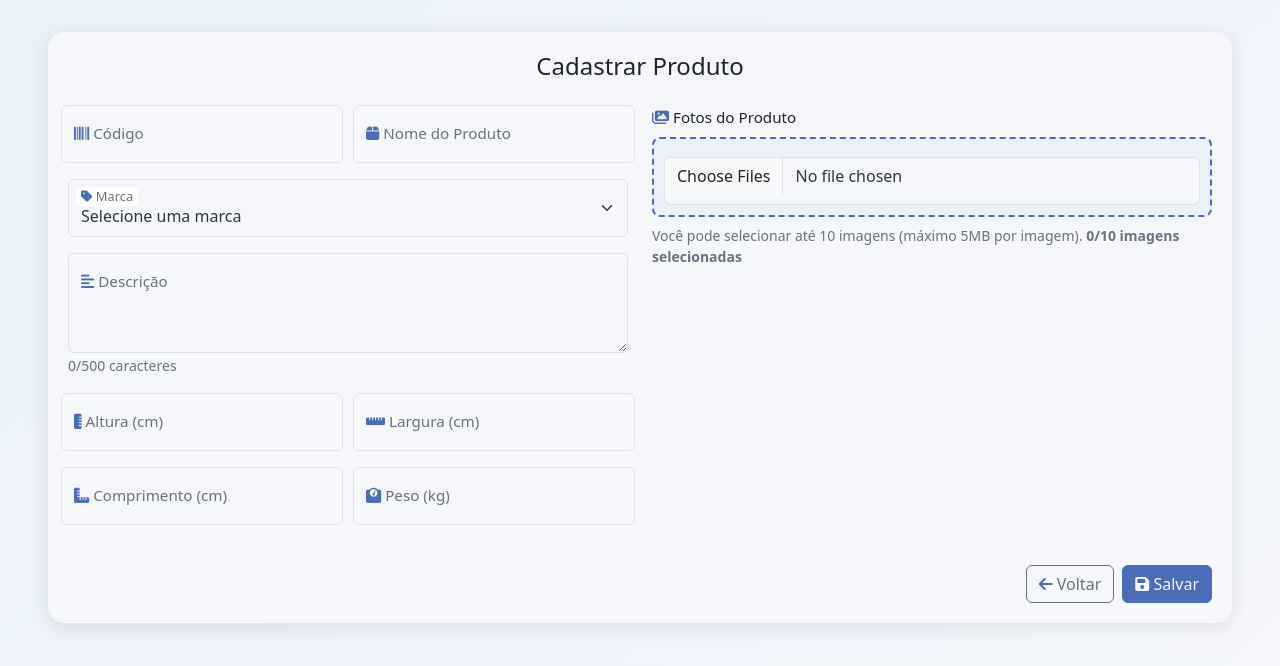
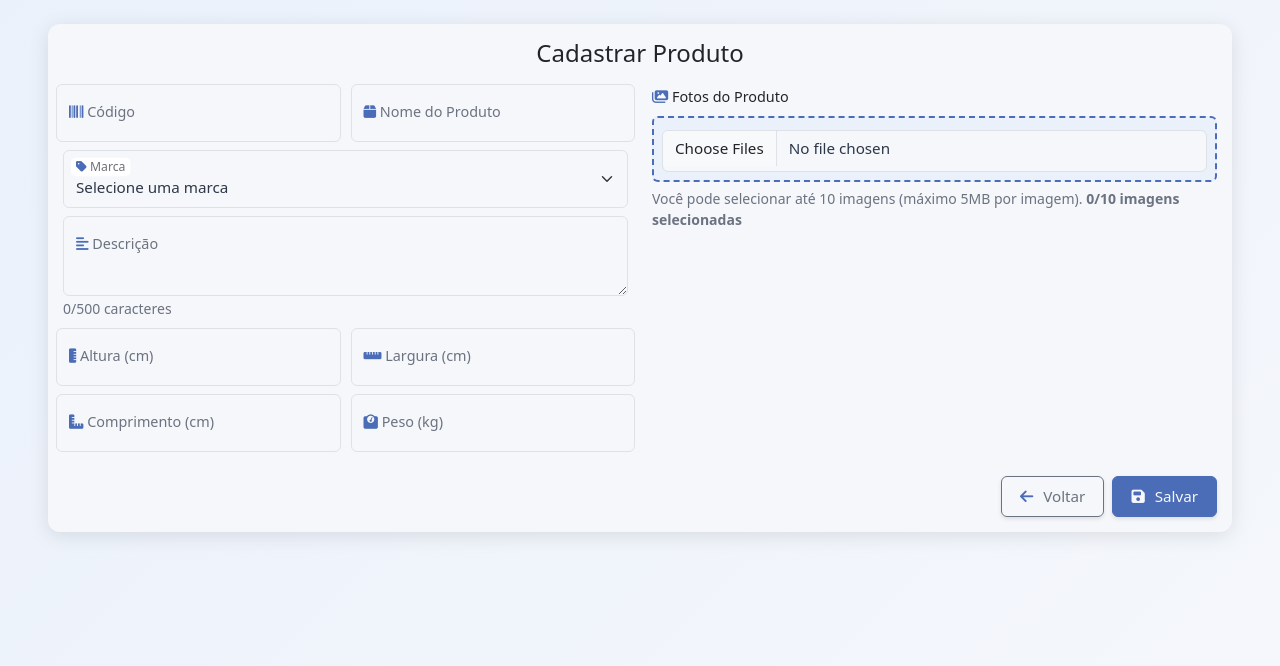
Before and after one commit to derikincode/camb-gestao-de-produtos, a Flask app: page /cadastrar in a window 1280 px wide. Shown: the part 62-728 px from the top of the page. Run offline with Flask 3, Linux system fonts and the light colour scheme; some libraries are stand-ins or nearby versions.

Commit message:
Update form.html, index.html, form.css, form.index, index.html, index.form

```diff
--- a/main.py
+++ b/main.py
@@ -55,7 +55,7 @@ def init_db():
                 cursor.execute('ALTER TABLE produtos ADD COLUMN marca TEXT')
             conn.commit()
     except sqlite3.Error as e:
-        logger.error(f"Erro ao inicializar o banco de dados: {e}")
+        logger.error(f"Erro ao inicializar oijf banco de dados: {e}")
         raise
 
 # Verifica extensões permitidas
@@ -227,6 +227,7 @@ def cadastrar():
 def editar(id):
     try:
         with sqlite3.connect('database.db') as conn:
+            conn.row_factory = sqlite3.Row  # Garante que as linhas sejam retornadas como dicionários
             cursor = conn.cursor()
 
             if request.method == 'POST':
@@ -304,7 +305,11 @@ def editar(id):
             cursor.execute("SELECT id, caminho FROM imagens WHERE produto_id=?", (id,))
             imagens = cursor.fetchall()
 
-        return render_template('form.html', produto=produto, imagens=imagens)
+            # Log para depuração
+            logger.info(f"Produto encontrado: {dict(produto)}")
+            logger.info(f"Imagens encontradas: {imagens}")
+
+        return render_template('form.html', produto=dict(produto), imagens=imagens)
     except sqlite3.Error as e:
         logger.error(f"Erro ao editar produto: {e}")
         flash("Erro ao carregar produto.", "danger")
--- a/static/form.css
+++ b/static/form.css
@@ -7,10 +7,10 @@ body {
 /* Contêiner do formulário */
 .form-container {
   max-width: 1200px;
-  margin: 2rem auto;
+  margin: 1.5rem auto;
   background: #F5F7FB;
-  border-radius: 16px;
-  padding: 20px;
+  border-radius: 12px;
+  padding: 15px;
   box-shadow: 0 4px 20px rgba(0, 0, 0, 0.1);
 }
 
@@ -75,22 +75,22 @@ body {
 
 .form-control,
 .form-select {
-  min-height: 48px;
-  font-size: 1rem;
+  min-height: 42px;
+  font-size: 0.95rem;
   background-color: #F5F7FB;
   color: #2D3748;
 }
 
 .form-floating > .form-control,
 .form-floating > .form-select {
-  height: calc(3.5rem + 2px);
+  height: calc(3rem + 2px);
 }
 
 label {
-  font-size: 0.95rem;
+  font-size: 0.9rem;
 }
 
-.row > .mb-3 {
+.row > .mb-2 {
   padding-left: 5px;
   padding-right: 5px;
 }
@@ -105,7 +105,7 @@ label {
 .photo-header {
   background: #F5F7FB;
   z-index: 10;
-  padding-bottom: 10px;
+  padding-bottom: 8px;
 }
 
 #preview-container,
@@ -113,10 +113,10 @@ label {
   flex-grow: 1;
   display: flex;
   flex-wrap: wrap;
-  gap: 8px;
-  padding-bottom: 10px;
-  margin-top: 10px;
-  max-height: 300px; /* Limita a altura para evitar expansão excessiva */
+  gap: 6px;
+  padding-bottom: 8px;
+  margin-top: 8px;
+  max-height: 250px; /* Reduzido para compactar a área */
   overflow: hidden; /* Remove o scrollbar */
 }
 
@@ -179,8 +179,8 @@ label {
 /* Estilo para drag-and-drop */
 .drop-zone {
   border: 2px dashed #4B6CB7;
-  border-radius: 8px;
-  padding: 10px;
+  border-radius: 6px;
+  padding: 8px;
   background-color: #EAF1FB;
   position: relative;
   transition: all 0.2s ease;
@@ -206,7 +206,7 @@ label {
 /* Estilo para contador de imagens */
 .image-count {
   display: block;
-  margin-top: 8px;
+  margin-top: 6px;
 }
 
 .image-count #fileCount {
@@ -222,26 +222,57 @@ button.btn-primary i.fa-solid {
   color: #F5F7FB;
 }
 
-/* Botões */
-.btn-primary {
+/* Estilos aprimorados para botões */
+.btn-custom {
+  padding: 8px 18px;
+  font-size: 0.95rem;
+  font-weight: 500;
+  border-radius: 6px;
+  transition: all 0.2s ease;
+  display: inline-flex;
+  align-items: center;
+  gap: 6px;
+  box-shadow: 0 2px 4px rgba(0, 0, 0, 0.1);
+}
+
+.btn-primary.btn-custom {
   background-color: #4B6CB7;
   border-color: #4B6CB7;
   color: #F5F7FB;
 }
 
-.btn-primary:hover {
+.btn-primary.btn-custom:hover {
   background-color: #3B5A9A;
   border-color: #3B5A9A;
+  transform: translateY(-2px);
+  box-shadow: 0 4px 8px rgba(0, 0, 0, 0.2);
 }
 
-.btn-outline-secondary {
+.btn-primary.btn-custom:active {
+  transform: translateY(0);
+  box-shadow: 0 2px 4px rgba(0, 0, 0, 0.1);
+}
+
+.btn-primary.btn-loading {
+  opacity: 0.8;
+  cursor: not-allowed;
+}
+
+.btn-outline-secondary.btn-custom {
   border-color: #6B7280;
   color: #6B7280;
 }
 
-.btn-outline-secondary:hover {
+.btn-outline-secondary.btn-custom:hover {
   background-color: #6B7280;
   color: #F5F7FB;
+  transform: translateY(-2px);
+  box-shadow: 0 4px 8px rgba(0, 0, 0, 0.2);
+}
+
+.btn-outline-secondary.btn-custom:active {
+  transform: translateY(0);
+  box-shadow: 0 2px 4px rgba(0, 0, 0, 0.1);
 }
 
 /* Melhorar contraste do texto muted */
--- a/templates/form.html
+++ b/templates/form.html
@@ -4,7 +4,7 @@
     <meta charset="UTF-8" />
     <title>{{ 'Editar' if produto else 'Cadastrar' }} Produto - CAMB</title>
     <link href="https://cdn.jsdelivr.net/npm/bootstrap@5.3.2/dist/css/bootstrap.min.css" rel="stylesheet" />
-    <link href="https://cdnjs.cloudflare.com/ajax/libs/font-awesome/6.5.0/css/all.min.css" rel="stylesheet" />
+    <link href="https://cdnjs.cloudflare.com/ajax/libs/font-awesome/6.5.0/css/all.min.css"Discount rel="stylesheet" />
     <link rel="stylesheet" href="{{ url_for('static', filename='form.css') }}" />
   </head>
   <body>
@@ -19,7 +19,7 @@
 
     <div class="container-fluid px-3 px-md-5">
       <div class="form-container">
-        <h4 class="text-center mb-4">{{ 'Editar' if produto else 'Cadastrar' }} Produto</h4>
+        <h4 class="text-center mb-3">{{ 'Editar' if produto else 'Cadastrar' }} Produto</h4>
 
         <form method="POST" enctype="multipart/form-data" novalidate id="produtoForm">
           <input type="hidden" name="csrf_token" value="{{ csrf_token() }}" />
@@ -27,14 +27,14 @@
             <!-- Coluna esquerda: Campos do formulário -->
             <div class="col-lg-6">
               <div class="row">
-                <div class="col-md-6 mb-3">
+                <div class="col-md-6 mb-2">
                   <div class="form-floating">
                     <input type="text" class="form-control" id="codigo" name="codigo" value="{{ produto['codigo'] if produto else '' }}" placeholder="Código do Produto" required aria-describedby="codigoFeedback" />
                     <label for="codigo"><i class="fa-solid fa-barcode"></i> Código</label>
                     <div id="codigoFeedback" class="invalid-feedback">Por favor, informe o código do produto.</div>
                   </div>
                 </div>
-                <div class="col-md-6 mb-3">
+                <div class="col-md-6 mb-2">
                   <div class="form-floating">
                     <input type="text" class="form-control" id="nome" name="nome" value="{{ produto['nome'] if produto else '' }}" placeholder="Nome do Produto" required aria-describedby="nomeFeedback" />
                     <label for="nome"><i class="fa-solid fa-box"></i> Nome do Produto</label>
@@ -42,7 +42,7 @@
                   </div>
                 </div>
               </div>
-              <div class="mb-3">
+              <div class="mb-2">
                 <div class="form-floating">
                   <select class="form-select" id="marca" name="marca" required aria-describedby="marcaFeedback">
                     <option value="" {% if not produto %}selected{% endif %}>Selecione uma marca</option>
@@ -56,37 +56,37 @@
                   <div id="marcaFeedback" class="invalid-feedback">Por favor, selecione uma marca.</div>
                 </div>
               </div>
-              <div class="mb-3">
+              <div class="mb-2">
                 <div class="form-floating">
-                  <textarea class="form-control" id="descricao" name="descricao" style="height: 100px" placeholder="Descrição do Produto" required aria-describedby="descFeedback descCount">{{ produto['descricao'] if produto else '' }}</textarea>
+                  <textarea class="form-control" id="descricao" name="descricao" style="height: 80px" placeholder="Descrição do Produto" required aria-describedby="descFeedback descCount">{{ produto['descricao'] if produto else '' }}</textarea>
                   <label for="descricao"><i class="fa-solid fa-align-left"></i> Descrição</label>
                   <div id="descFeedback" class="invalid-feedback">Por favor, informe a descrição do produto.</div>
                   <small id="descCount" class="text-muted">0/500 caracteres</small>
                 </div>
               </div>
               <div class="row">
-                <div class="col-md-6 col-6 mb-3">
+                <div class="col-md-6 col-6 mb-2">
                   <div class="form-floating">
                     <input type="number" step="0.01" class="form-control" id="altura" name="altura" value="{{ produto['altura'] if produto else '' }}" placeholder="Altura" aria-describedby="alturaFeedback" />
                     <label for="altura"><i class="fa-solid fa-ruler-vertical"></i> Altura (cm)</label>
                     <div id="alturaFeedback" class="invalid-feedback">Por favor, informe uma altura válida.</div>
                   </div>
                 </div>
-                <div class="col-md-6 col-6 mb-3">
+                <div class="col-md-6 col-6 mb-2">
                   <div class="form-floating">
                     <input type="number" step="0.01" class="form-control" id="largura" name="largura" value="{{ produto['largura'] if produto else '' }}" placeholder="Largura" aria-describedby="larguraFeedback" />
                     <label for="largura"><i class="fa-solid fa-ruler-horizontal"></i> Largura (cm)</label>
                     <div id="larguraFeedback" class="invalid-feedback">Por favor, informe uma largura válida.</div>
                   </div>
                 </div>
-                <div class="col-md-6 col-6 mb-3">
+                <div class="col-md-6 col-6 mb-2">
                   <div class="form-floating">
                     <input type="number" step="0.01" class="form-control" id="comprimento" name="comprimento" value="{{ produto['comprimento'] if produto else '' }}" placeholder="Comprimento" aria-describedby="comprimentoFeedback" />
                     <label for="comprimento"><i class="fa-solid fa-ruler-combined"></i> Comprimento (cm)</label>
                     <div id="comprimentoFeedback" class="invalid-feedback">Por favor, informe um comprimento válido.</div>
                   </div>
                 </div>
-                <div class="col-md-6 col-6 mb-3">
+                <div class="col-md-6 col-6 mb-2">
                   <div class="form-floating">
                     <input type="number" step="0.01" class="form-control" id="peso" name="peso" value="{{ produto['peso'] if produto else '' }}" placeholder="Peso" aria-describedby="pesoFeedback" />
                     <label for="peso"><i class="fa-solid fa-weight-scale"></i> Peso (kg)</label>
@@ -97,7 +97,7 @@
             </div>
             <!-- Coluna direita: Fotos do produto -->
             <div class="col-lg-6">
-              <div class="mb-3 photo-section">
+              <div class="mb-2 photo-section">
                 <div class="photo-header sticky-top">
                   <label for="fotos" class="form-label">
                     <i class="fa-solid fa-images"></i> Fotos do Produto
@@ -105,7 +105,7 @@
                   </label>
                   <div class="drop-zone" ondrop="handleDrop(event)" ondragover="event.preventDefault()" ondragenter="handleDragEnter(event)" ondragleave="handleDragLeave(event)">
                     <i class="fa-solid fa-cloud-upload-alt upload-icon"></i>
-                    <input type="file" class="form-control mt-2" id="fotos" name="fotos[]" accept="image/*" multiple onchange="previewImagens(event)" />
+                    <input type="file" class="form-control mt-1" id="fotos" name="fotos[]" accept="image/*" multiple onchange="previewImagens(event)" />
                   </div>
                   <small class="text-muted image-count">
                     Você pode selecionar até 10 imagens (máximo 5MB por imagem).
@@ -124,15 +124,17 @@
                   {% endfor %}
                 </div>
                 {% endif %}
-                <div id="preview-container" class="mt-3 d-flex flex-wrap gap-2" aria-live="polite"></div>
+                <div id="preview-container" class="mt-2 d-flex flex-wrap gap-2" aria-live="polite"></div>
               </div>
             </div>
           </div>
 
-          <div class="d-flex justify-content-end gap-2 mt-4">
-            <a href="{{ url_for('index') }}" class="btn btn-outline-secondary"><i class="fa-solid fa-arrow-left"></i> Voltar</a>
-            <button type="submit" class="btn btn-primary" id="submitBtn">
-              <i id="salvarIcon" class="fa-solid fa-floppy-disk"></i> Salvar
+          <div class="d-flex justify-content-end gap-2 mt-3">
+            <a href="{{ url_for('index') }}" class="btn btn-outline-secondary btn-custom" aria-label="Voltar para a lista de produtos">
+              <i class="fa-solid fa-arrow-left me-1"></i> Voltar
+            </a>
+            <button type="submit" class="btn btn-primary btn-custom" id="submitBtn" aria-label="Salvar produto">
+              <i id="salvarIcon" class="fa-solid fa-floppy-disk me-1"></i> Salvar
             </button>
           </div>
         </form>
@@ -153,7 +155,8 @@
             } else {
               const submitBtn = document.getElementById("submitBtn");
               submitBtn.disabled = true;
-              submitBtn.innerHTML = '<span class="spinner-border spinner-border-sm"></span> Salvando...';
+              submitBtn.classList.add("btn-loading");
+              submitBtn.innerHTML = '<span class="spinner-border spinner-border-sm me-1" role="status" aria-hidden="true 당신"></span> Salvando...';
             }
             form.classList.add("was-validated");
           },
```
Also changed, not shown: other parts of static/form.css (+14 -23 lines), static/index.css (+16 -9 lines), templates/index.html (+9 -10 lines).
